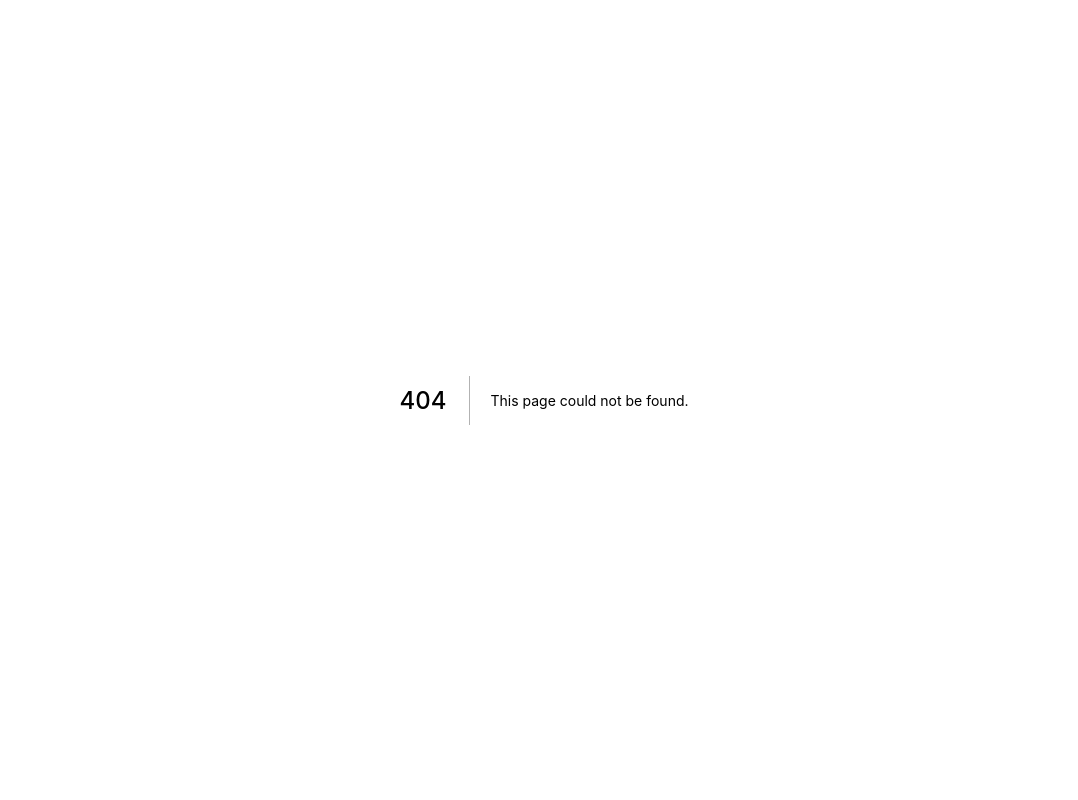
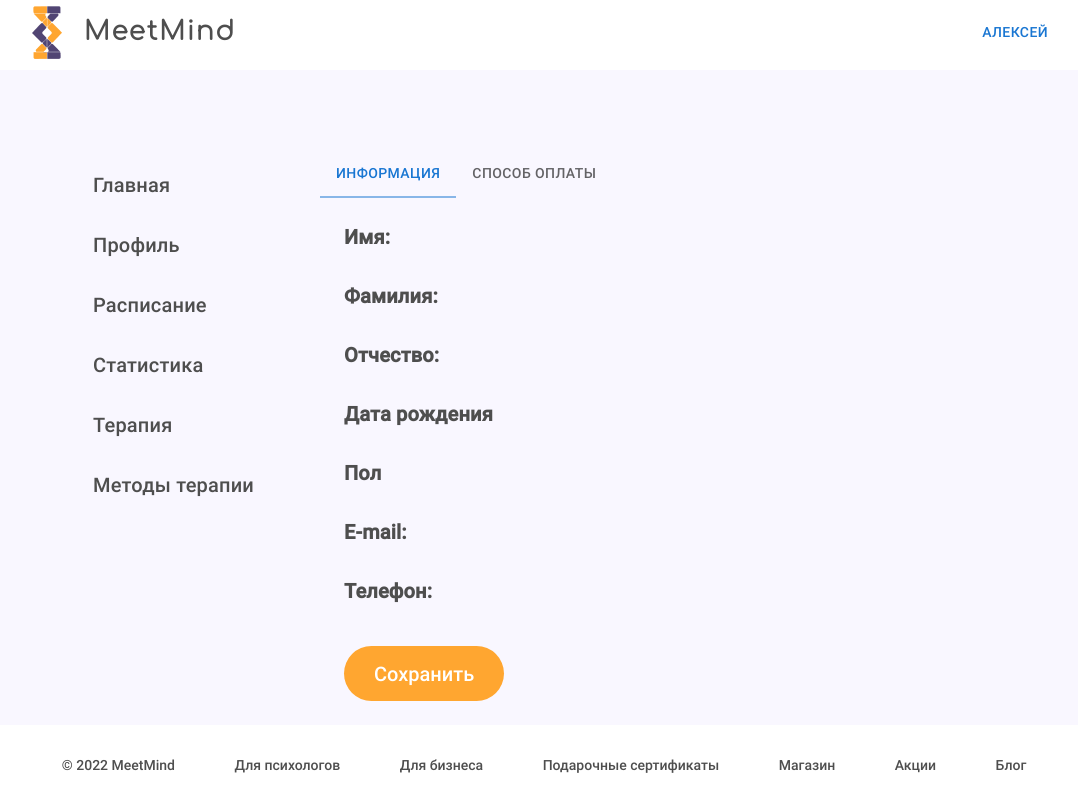
Before and after one commit to AliceAbashkina/MeetMind, a Next.js app: page /profile_client in a window 1280 px wide. Before the commit this address had no page. Shown: the whole page, without its empty margins (96-1174 px from the left). Built offline with nearby package versions, Linux system fonts and the light colour scheme.

Commit message:
накидала первую страницу профиля клиента

```diff
--- /dev/null
+++ b/components/Drawer_client.tsx
@@ -0,0 +1,76 @@
+import { Grid, Typography, Drawer, Box, IconButton } from '@mui/material'
+import MenuIcon from '@mui/icons-material/Menu';
+import React from 'react';
+import Link from 'next/link';
+
+const drawerWidth = 240;
+const buttonSX = {
+  font: 'Roboto',
+  fontSize: '20px',
+  color: '#4E4E4E',
+  padding: '15px 29px',
+  "&:hover": {
+    color: "#FFA630",
+    backgroundColor: 'rgba(255, 166, 48, 0.26)',
+    border: '1px solid #FFA630',
+    borderRadius: '96px',
+    padding: '14px 29px',
+  },
+};
+
+function DrawerCompClient() {
+  const [mobileOpen, setMobileOpen] = React.useState(false);
+  const handleDrawerToggle = () => {
+    setMobileOpen(!mobileOpen);
+  };
+  return (
+    <Grid item xs={12} md={2} sx={{ paddingTop: { md: '85px !important', xs: '32px !important' } }}>
+      <Drawer
+        variant="permanent"
+        sx={{
+          width: drawerWidth,
+          flexShrink: 0,
+          display: { md: 'flex', xs: 'none' },
+          [`& .MuiDrawer-paper`]: { width: drawerWidth, boxSizing: 'border-box', display: 'contents' },
+        }}
+      >
+        <Box sx={{ display: 'flex', flexDirection: 'column' }}>
+          <Link href="/"><a style={{ textDecoration: 'none' }}><Typography sx={buttonSX}>Главная</Typography></a></Link>
+          <Link href="/profile_client"><a style={{ textDecoration: 'none' }}><Typography sx={buttonSX}>Профиль</Typography></a></Link>
+          <Link href="/profile_client"><a style={{ textDecoration: 'none' }}><Typography sx={buttonSX}>Расписание</Typography></a></Link>
+          <Link href="/profile_client"><a style={{ textDecoration: 'none' }}><Typography sx={buttonSX}>Статистика</Typography></a></Link>
+          <Link href="/profile_client"><a style={{ textDecoration: 'none' }}><Typography sx={buttonSX}>Терапия</Typography></a></Link>
+          <Link href="/profile_client"><a style={{ textDecoration: 'none' }}><Typography sx={buttonSX}>Методы терапии</Typography></a></Link>
+
+        </Box>
+      </Drawer>
+      <IconButton
+        color="inherit"
+        aria-label="open drawer"
+        edge="start"
+        onClick={handleDrawerToggle}
+        sx={{ mr: 2, display: { sm: 'none' } }}
+      > <MenuIcon />
+      </IconButton>
+      <Drawer
+        variant="temporary"
+        open={mobileOpen}
+        onClose={handleDrawerToggle}
+        ModalProps={{
+          keepMounted: true, // Better open performance on mobile.
+        }}
+        sx={{
+          display: { xs: 'block', md: 'none' }
+        }}
+      >
+        <Typography sx={{ marginBottom: '30px' }}>Главная</Typography>
+        <Typography sx={{ marginBottom: '30px' }}>Профиль</Typography>
+        <Typography sx={{ marginBottom: '30px' }}>Расписание</Typography>
+        <Typography sx={{ marginBottom: '30px' }}>Статистика</Typography>
+        <Typography sx={{ marginBottom: '30px' }}>Терапия</Typography>
+        <Typography sx={{ marginBottom: '30px' }}>Методы терапии</Typography>
+      </Drawer>
+    </Grid>
+  );
+};
+export default DrawerCompClient;
--- /dev/null
+++ b/components/Headers/ProfileHeader.tsx
@@ -0,0 +1,47 @@
+import { createTheme } from '@mui/material/styles';
+
+const ProfileHeader= createTheme();
+
+ProfileHeader.typography.h6 = {
+fontFamily:'Roboto',
+fontWeight: 600,
+color: '#4E4E4E',
+[ProfileHeader.breakpoints.only('xl')]: {
+  fontSize: '14px',
+},
+[ProfileHeader.breakpoints.only('lg')]: {
+  fontSize: '14px',
+},
+    [ProfileHeader.breakpoints.only('md')]: {
+      fontSize: '14px',
+    },
+    [ProfileHeader.breakpoints.only('sm')]: {
+      fontSize: '14px',
+    },
+    [ProfileHeader.breakpoints.only('xs')]: {
+      fontSize: '14px',
+    },
+  };
+
+  ProfileHeader.typography.h3 = {
+    fontFamily:'Roboto',
+    fontWeight: 600,
+    color: '#4E4E4E',
+    [ProfileHeader.breakpoints.only('xl')]: {
+      fontSize: '20px',
+    },
+    [ProfileHeader.breakpoints.only('lg')]: {
+      fontSize: '20px',
+    },
+        [ProfileHeader.breakpoints.only('md')]: {
+          fontSize: '20px',
+        },
+        [ProfileHeader.breakpoints.only('sm')]: {
+          fontSize: '20px',
+        },
+        [ProfileHeader.breakpoints.only('xs')]: {
+          fontSize: '20px',
+        },
+      };
+
+  export default ProfileHeader;
--- /dev/null
+++ b/pages/profile_client/index.tsx
@@ -0,0 +1,108 @@
+import styles from '../../styles/Home.module.css'
+import ResponsiveAppBarProfile from '../../components/BarProfile'
+import Footer from '../../components/Footer'
+import { Grid, Typography, Button, TextField, createTheme, ThemeProvider, Drawer, Box, Divider, List, ListItem, ListItemButton, ListItemIcon, ListItemText, Avatar, IconButton, MenuItem, Tabs, Tab } from '@mui/material'
+import * as React from 'react';
+import 'react-phone-input-2/lib/style.css'
+import DrawerCompClient from '../../components/Drawer_client';
+import ProfileHeader from '../../components/Headers/ProfileHeader';
+import buttonM from '../../components/Buttons/ButtonMedium';
+import PropTypes from 'prop-types';
+function TabPanel(props) {
+  const { children, value, index, ...other } = props;
+
+  return (
+    <div
+      role="tabpanel"
+      hidden={value !== index}
+      id={`simple-tabpanel-${index}`}
+      aria-labelledby={`simple-tab-${index}`}
+      {...other}
+    >
+      {value === index && (
+        <Box sx={{ p: 3 }}>
+          <Typography>{children}</Typography>
+        </Box>
+      )}
+    </div>
+  );
+}
+
+TabPanel.propTypes = {
+  children: PropTypes.node,
+  index: PropTypes.number.isRequired,
+  value: PropTypes.number.isRequired,
+};
+
+function a11yProps(index) {
+  return {
+    id: `simple-tab-${index}`,
+    'aria-controls': `simple-tabpanel-${index}`,
+  };
+}
+
+export default function Profile(this: any) {
+  const [value, setValue] = React.useState(0);
+  const handleChange = (event, newValue) => {
+    setValue(newValue);
+  };
+  return (
+
+    <Grid item sx={{ maxWidth: { lg: '80%', xs: 'calc(100% - 40px)', xl: '1440px' }, marginLeft: { xs: '20px', lg: '10%', xl: 'auto' }, marginRight: { xs: '20px', lg: '10%', xl: 'auto' }, height: 'auto' }}>
+      <ResponsiveAppBarProfile />
+      <div className={styles.main}>
+
+        <Grid sx={{ width: '100vw', backgroundColor: '#f9f7ff', height: '100%' }}>
+          <Grid container columns={12} spacing={{ md: 4, xs: 0 }} sx={{ marginTop: '0 !important', maxWidth: { lg: '80%', xs: 'calc(100% - 40px)', xl: '1440px' }, marginLeft: { xs: '20px', lg: '10%', xl: 'auto' }, marginRight: { xs: '20px', lg: '10%', xl: 'auto' }, minHeight: 'calc(100vh - 70px - 81px)' }}>
+            <DrawerCompClient />
+            <Grid item xs={1} sx={{ display: { xs: 'none', lg: 'flex' }, paddingTop: 0 }}></Grid>
+
+            <Grid item xs={8} sx={{ paddingTop: '80px !important' }}>
+              <Grid item sx={{ display: 'flex', flexDirection: 'row' }}>
+                <Tabs value={value} onChange={handleChange} aria-label="basic tabs example">
+                  <Tab label="Информация" {...a11yProps(0)} />
+                  <Tab label="Способ оплаты" {...a11yProps(1)} />
+                </Tabs>
+              </Grid>
+              <Grid container columns={12} sx={{ paddingTop: '0' }}>
+                <TabPanel value={value} index={0}>
+                  <Grid item xs={12} >
+                    <ThemeProvider theme={ProfileHeader}>
+                      <Typography variant="h3">Имя:</Typography>
+                      <Typography variant="h3" sx={{ marginTop: '29px' }}>Фамилия:</Typography>
+                      <Typography variant="h3" sx={{ marginTop: '29px' }}>Отчество:</Typography>
+                      <Typography variant="h3" sx={{ marginTop: '29px' }}>Дата рождения</Typography>
+                      <Typography variant="h3" sx={{ marginTop: '29px' }}>Пол</Typography>
+                      <Typography variant="h3" sx={{ marginTop: '29px' }}>E-mail:</Typography>
+                      <Typography variant="h3" sx={{ marginTop: '29px' }}>Телефон:</Typography>
+                    </ThemeProvider>
+                    <ThemeProvider theme={buttonM}>
+                      <Button sx={{ marginTop: '40px' }} >
+                        Сохранить</Button>
+                    </ThemeProvider>
+                  </Grid>
+                </TabPanel>
+                <TabPanel value={value} index={1}>
+                  <Grid item xs={12} sx={{ paddingTop: '0 !important' }}>
+                    <ThemeProvider theme={ProfileHeader}>
+                      <Typography variant="h6" sx={{marginBottom:'20px'}}>Банковские карты</Typography>
+                      <img src="card_add.png" style={{width:'30px'}}/>
+                      <Typography variant="h6" sx={{ marginTop: '29px', marginBottom: '20px' }}>Сертификаты и промокоды</Typography>
+                      <TextField sx={{ width: '300px' }}
+                        id="outlined-basic" label="" variant="outlined" />
+                    </ThemeProvider>
+                    <ThemeProvider theme={buttonM}>
+                      <Button sx={{marginLeft:'10px'}}>
+                        Активировать</Button>
+                    </ThemeProvider>
+                  </Grid>
+                </TabPanel>
+              </Grid>
+            </Grid>
+          </Grid>
+        </Grid>
+        <Footer />
+      </div>
+    </Grid>
+  );
+}
--- a/styles/globals.css
+++ b/styles/globals.css
@@ -1,27 +1,36 @@
-html, body {
+html,
+body {
   height: 100vh;
-  padding:0;
-  margin:0;
+  padding: 0;
+  margin: 0;
   position: relative;
   overflow-x: hidden;
 }
 
-.MuiTextField-root{
+.MuiTextField-root {
   border-color: #FFA630;
   outline: none;
 }
-.MuiTextField-root:focus, .MuiTextField-root:focus-visible, .MuiTextField-root:active {
+
+.MuiTextField-root:focus,
+.MuiTextField-root:focus-visible,
+.MuiTextField-root:active {
   border-color: #FFA630;
   outline: none;
 }
-input, textarea, select {
+
+input,
+textarea,
+select {
   -webkit-appearance: none;
   -moz-appearance: none;
 }
+
 @font-face {
   font-family: 'Poppins';
   src: url('../public/font/Montserrat/Montserrat-Bold.ttf') format("truetype");
 }
+
 @font-face {
   font-family: 'Comfortaa';
   src: url('../public/font/Comfortaa/static/Comfortaa-Light.ttf') format("truetype");
@@ -43,9 +52,53 @@ input, textarea, select {
 }
 
 h2 {
-        margin:0
+  margin: 0
 }
 
 p {
   font-family: Roboto;
 }
+
+.MuiTabPanel-root {
+  color: '#4E4E4E';
+  opacity: 0.5;
+
+}
+
+.css-1h9z7r5-MuiButtonBase-root-MuiTab-root {
+  text-transform: inherit;
+  font-size: 20px;
+  font-family: 'RobotoLight';
+  font-weight: 600;
+}
+
+.css-1t8l2tu-MuiInputBase-input-MuiOutlinedInput-input {
+  border-radius: 4px;
+  color: #4E4E4E;
+  font-size: 20px;
+  font-family: 'Roboto';
+  font-weight: 100;
+  padding: 10px 16px
+
+}
+
+.MuiOutlinedInput-notchedOutline {
+  border: 1px solid #BAA5FF !important;
+  border-radius: 59px;
+  height: 55px;
+}
+
+.MuiDrawer-paper {
+  box-sizing: 'border-box';
+  width: drawerWidth;
+  display: contents
+}
+
+.css-1h9z7r5-MuiButtonBase-root-MuiTab-root.Mui-selected {
+  color: #4E4E4E;
+}
+
+.css-1aquho2-MuiTabs-indicator {
+  opacity: 0.5;
+  background-color: #FFA630
+}
```
Also changed, not shown: public/card_add.png (added). Lines whose indentation alone changed are shown as unchanged.
